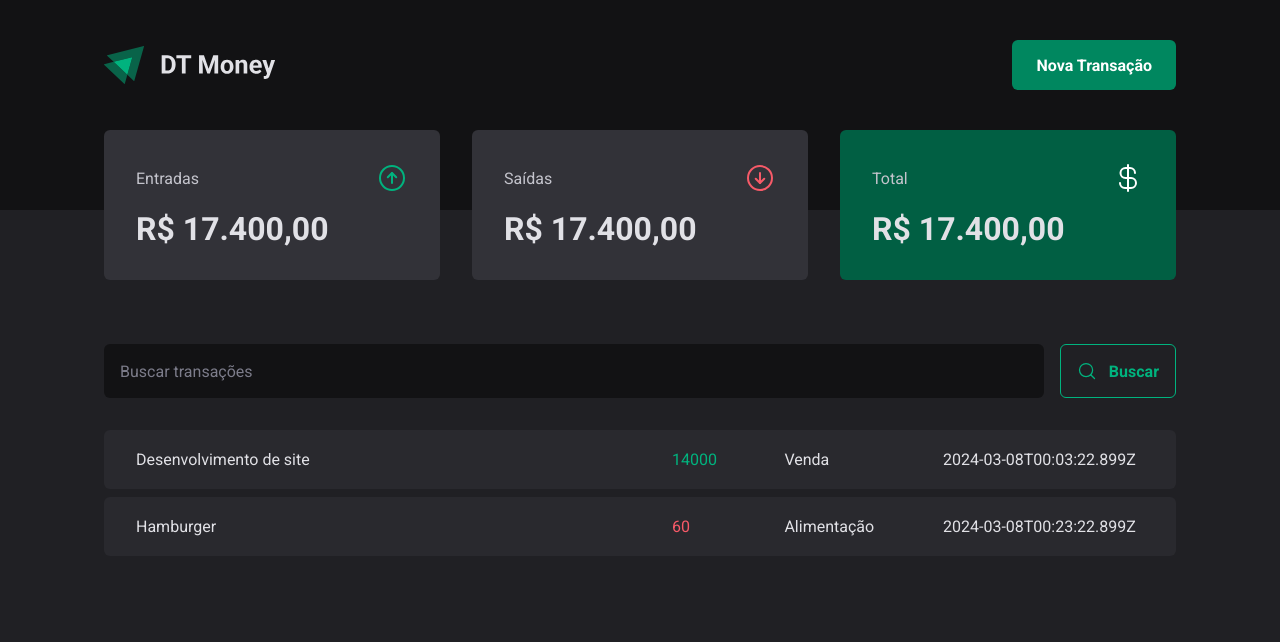
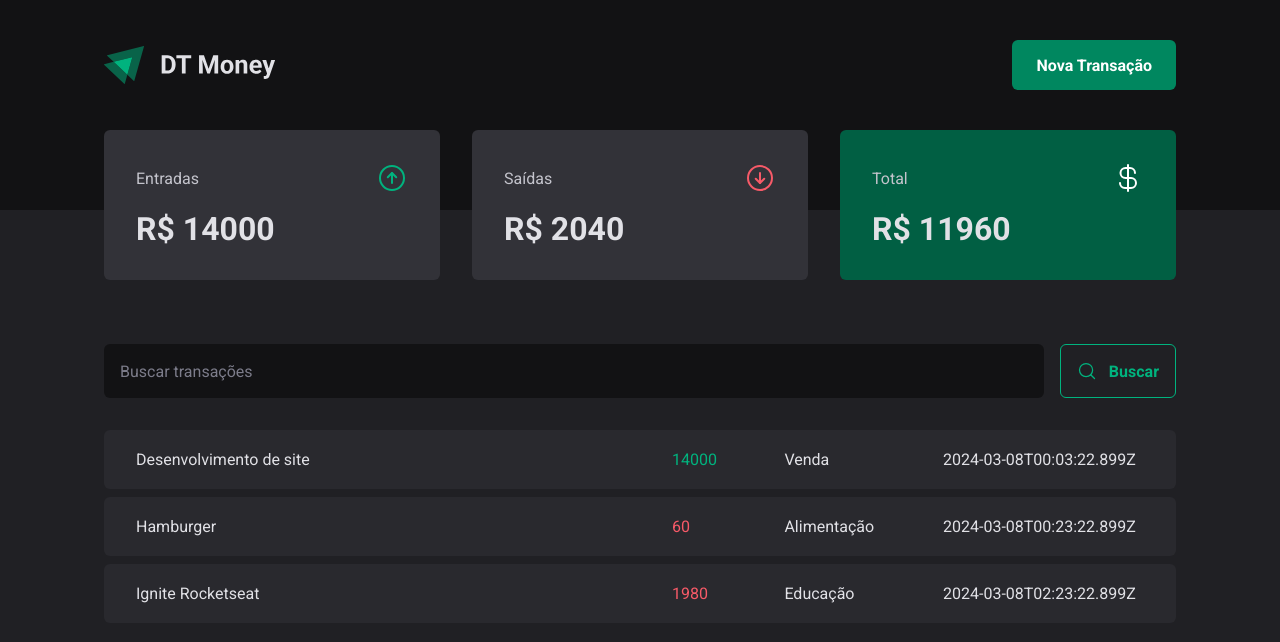
Before and after one commit to AlanRehfeldt/Rocketseat_IgniteReact-03_dt_money, a React (Vite) app: page / in a window 1280 px wide. Shown: the top 642 px of the page. Built offline with nearby package versions, Linux system fonts and the light colour scheme; data requests are answered from the project's data file.

Commit message:
calculando resumo de transacoes

```diff
--- a/server.json
+++ b/server.json
@@ -15,6 +15,14 @@
       "category": "Alimentação",
       "price": 60,
       "createdAt": "2024-03-08T00:23:22.899Z"
+    },
+    {
+      "id": "3",
+      "description": "Ignite Rocketseat",
+      "type": "outcome",
+      "category": "Educação",
+      "price": 1980,
+      "createdAt": "2024-03-08T02:23:22.899Z"
     }
   ]
 }
--- a/src/components/Summary/index.tsx
+++ b/src/components/Summary/index.tsx
@@ -6,7 +6,24 @@
 export function Summary () {
   const { transactions } = useContext(TransactionsContext);
 
-  console.log(transactions);
+  const summary = transactions.reduce(
+    (acc, transaction) => {
+      if(transaction.type === 'income') {
+        acc.income += transaction.price;
+        acc.total += transaction.price;
+      } else {
+        acc.outcome += transaction.price;
+        acc.total -= transaction.price;
+      }
+
+      return acc
+    },
+    {
+      income: 0,
+      outcome: 0,
+      total: 0
+    }
+  );
 
   return (
     <SummaryContainer>
@@ -15,21 +32,21 @@
           <span>Entradas</span>
           <ArrowCircleUp size={32} color="#00b37e" />
         </header>
-        <strong>R$ 17.400,00</strong>
+        <strong>R$ {summary.income}</strong>
       </SummaryCard>
       <SummaryCard>
         <header>
           <span>Saídas</span>
           <ArrowCircleDown size={32} color="#f75a68" />
         </header>
-        <strong>R$ 17.400,00</strong>
+        <strong>R$ {summary.outcome}</strong>
       </SummaryCard>
       <SummaryCard variant="green" >
         <header>
           <span>Total</span>
           <CurrencyDollar size={32} color="#fff" />
         </header>
-        <strong>R$ 17.400,00</strong>
+        <strong>R$ {summary.total}</strong>
       </SummaryCard>
     </SummaryContainer>
   )
```
